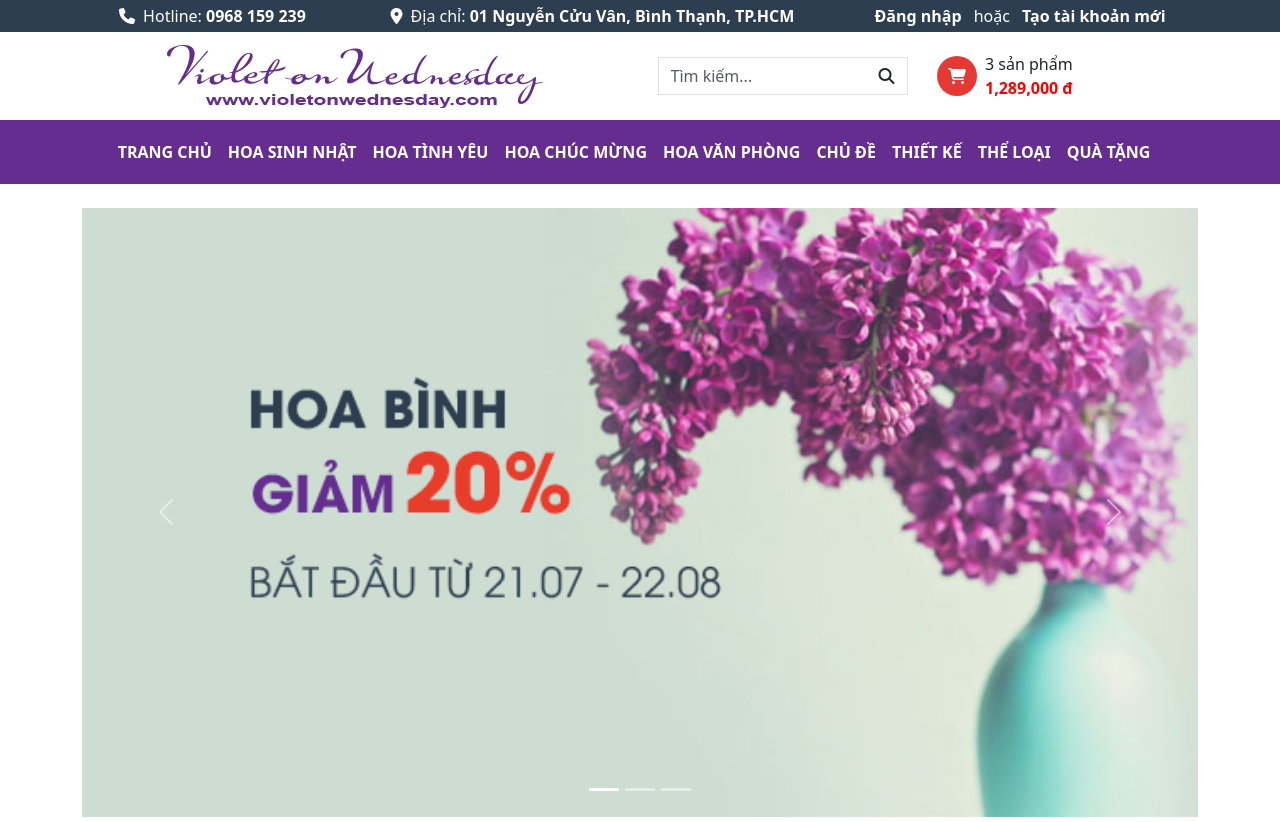
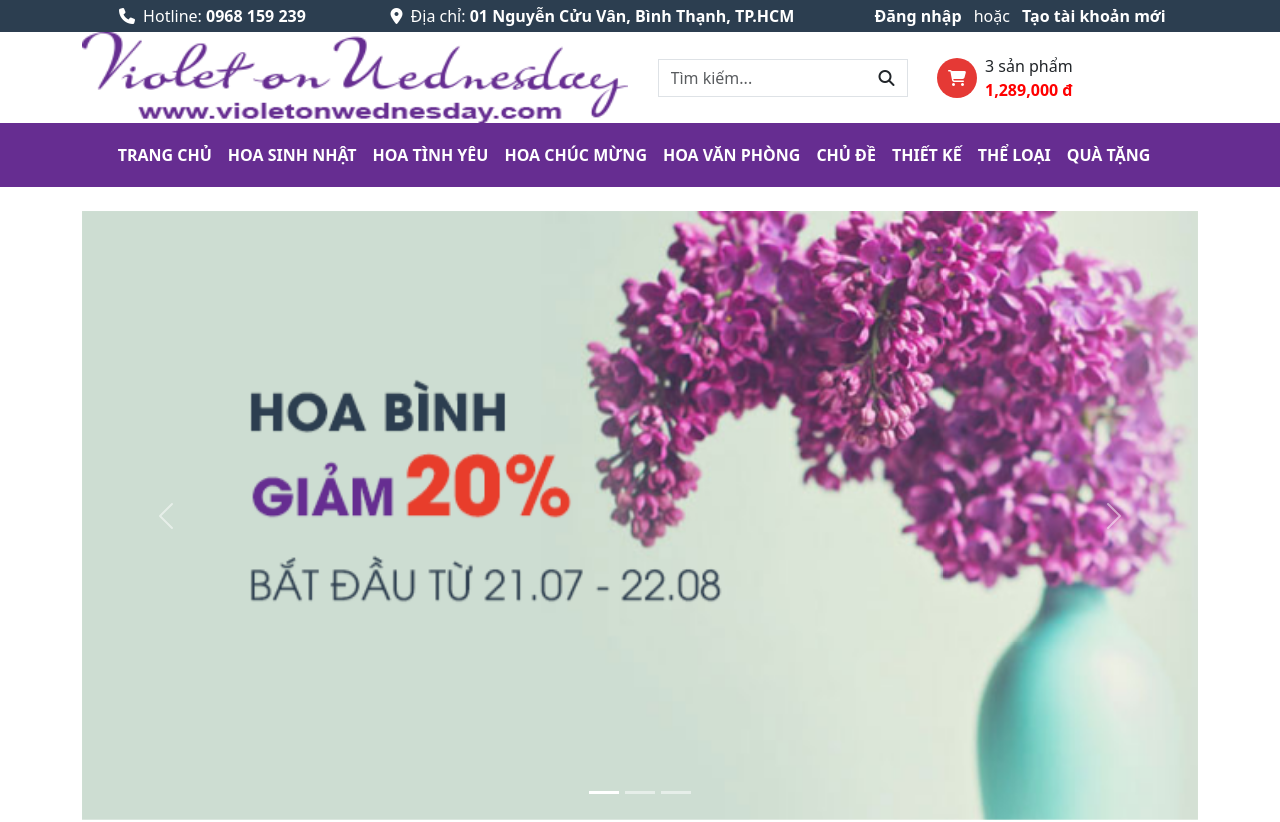
Before and after one commit to binh992/Web, a plain HTML site: page index.html in a window 1280 px wide. Shown: the top 822 px of the page. Drawn offline with nearby package versions, Linux system fonts and the light colour scheme.

Commit message:
Update index.html

```diff
--- a/index.html
+++ b/index.html
@@ -37,7 +37,7 @@
             <div class="container">
                 <div class="row align-items-center">
                     <div class="col-md-6 text-center mt-md-0 mt-4">
-                        <a href="#"><img src="Images/Logo-1.png"></a>
+                        <a href="#"><img src="Images/Logo-1.png" class="w-100"></a>
                     </div>
                     <div class="col-md-3 text-center">
                         <div class="search-box">
```
